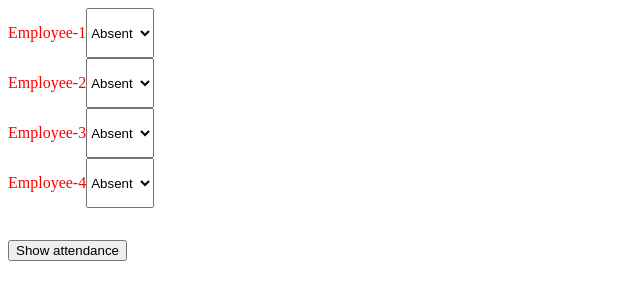
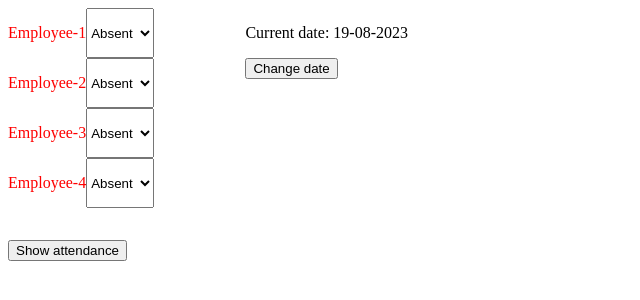
Before and after one commit to NihalP01/Daily-basis-attendance-system, a React (Create React App) app: page / in a window 1280 px wide. Shown: the top 300 px of the page, without its empty margins (0-640 px from the left). Built offline with nearby package versions, Linux system fonts and the light colour scheme.

Commit message:
final changes

```diff
--- a/src/AttendanceSystem.jsx
+++ b/src/AttendanceSystem.jsx
@@ -2,13 +2,12 @@ import { useState } from "react";
 import AttendanceList from "./AttendanceList";
 import { Utils } from "./Utils";
 
-//To test attendance for different days, add +1 to day or month in the Utils file.
 
 const AttendanceSystem = () => {
   const [attendanceList, setAttendanceList] = useState([]);
   const [showTable, setShowTable] = useState(false);
 
-  const [changeDate, setChangeDate] = useState();
+  const [changeDate, setChangeDate] = useState(1);
 
   const employeeList = [
     {
@@ -82,8 +81,19 @@ const AttendanceSystem = () => {
     setShowTable((prev) => !prev);
   };
 
+  const handleDateChange = () => {
+    setChangeDate((prev) => prev + 1);
+  };
+
   return (
     <div>
+      <div
+        style={{
+          display: "flex",
+          justifyContent: "space-between",
+          maxWidth: "400px",
+        }}
+      >
         <div>
           {employeeList.map((item) => (
             <AttendanceList
@@ -94,6 +104,11 @@ const AttendanceSystem = () => {
               onAttendanceChange={onAttendanceChange}
             />
           ))}
+        </div>
+        <div>
+          <p>Current date: {Utils.formattedDate(changeDate)}</p>
+          <button onClick={handleDateChange}>Change date</button>
+        </div>
       </div>
       <div style={{ marginTop: "2rem" }}>
         <button onClick={handleShowTable}>Show attendance</button>
```
Lines whose indentation alone changed are shown as unchanged.
